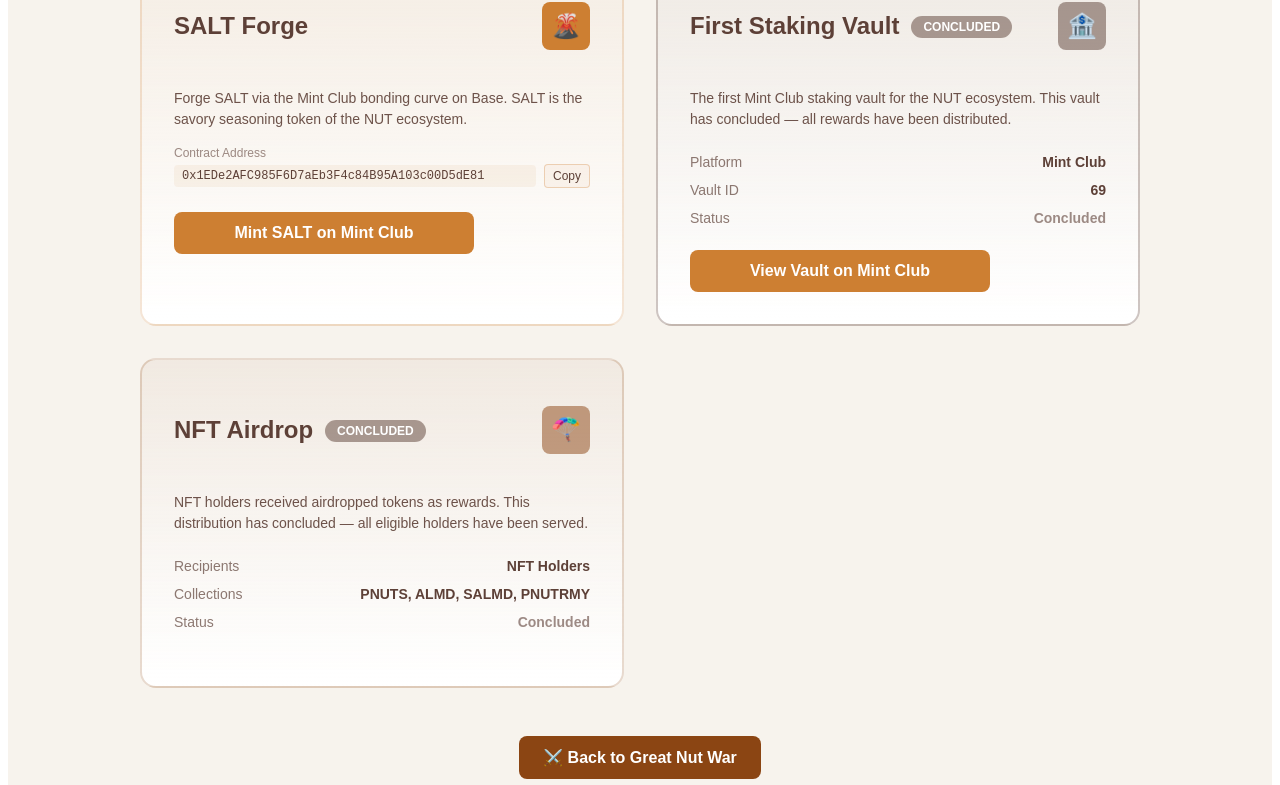
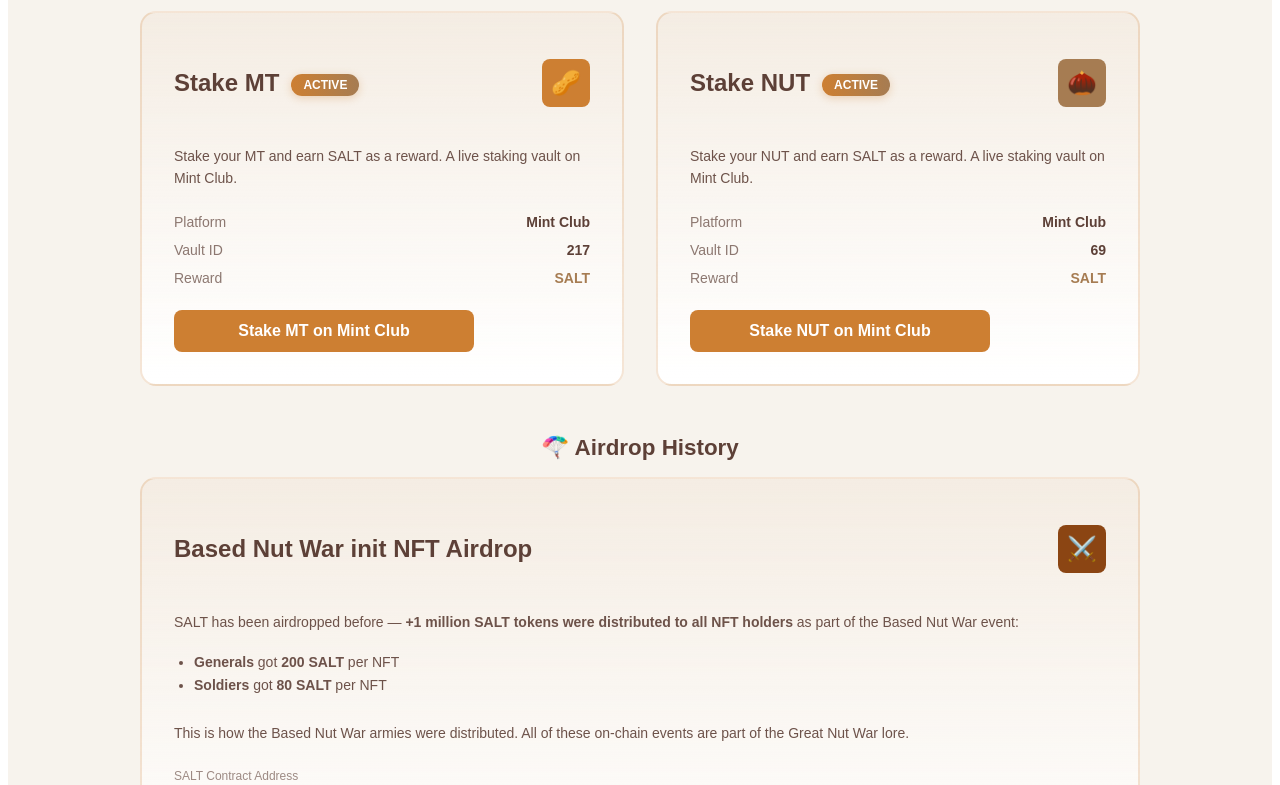
Before and after one commit to BASEDNUT/liquidity, a Next.js app: page /staking in a window 1280 px wide. Shown: the part 422-1207 px from the top of the page. Built offline with nearby package versions, Linux system fonts and the light colour scheme.

Commit message:
staking page rebuild: active vaults 217/69, SALT airdrop lore, SNUT note; SALT Forge to token/salt

```diff
--- a/pages/staking.js
+++ b/pages/staking.js
@@ -25,16 +25,17 @@ const StakingPage = () => {
     wordWrap: 'break-word',
   };
 
-  const concludedBadge = {
+  const activeBadge = {
     display: 'inline-block',
     padding: '0.25rem 0.75rem',
     fontSize: '0.75rem',
     fontWeight: 700,
     color: '#fff',
-    background: 'rgba(93,64,55,0.5)',
+    background: 'linear-gradient(90deg, #CD7F32, #A67C52)',
     borderRadius: '9999px',
     marginLeft: '0.75rem',
     verticalAlign: 'middle',
+    boxShadow: '0 2px 8px rgba(205,127,50,0.3)',
   };
 
   const btnStyle = {
@@ -49,80 +50,81 @@ const StakingPage = () => {
     transition: 'background-color 0.3s ease',
     fontWeight: 700,
     fontSize: '1rem',
-  };
-
-  const btnConcluded = {
-    ...btnStyle,
-    backgroundColor: 'rgba(93,64,55,0.3)',
-    cursor: 'default',
+    width: '100%',
+    boxSizing: 'border-box',
   };
 
   return (
     <Layout>
       <div style={{ minHeight: '100vh', backgroundColor: '#F7F3ED', fontFamily: 'Arial, sans-serif' }}>
         <Head>
-          <title>Staking & Vault | BASED NUT</title>
-          <meta name="description" content="SALT Forge, concluded staking vault, and NFT airdrop history for the NUT ecosystem." />
+          <title>Staking & Rewards | BASED NUT</title>
+          <meta name="description" content="Stake NUT and MT on Mint Club to earn SALT, plus SALT airdrop history from the Great Nut War." />
         </Head>
 
         <div style={{ maxWidth: '1000px', margin: '0 auto', padding: '8rem 1.5rem 2rem' }}>
           {/* Header */}
           <div style={{ textAlign: 'center', marginBottom: '3rem' }}>
             <h1 style={{ fontSize: '2.5rem', fontWeight: 'bold', color: '#5D4037', marginBottom: '0.5rem' }}>
-              🏰 Staking & Vault
+              🏰 Staking & Rewards
             </h1>
-            <p style={{ fontSize: '1.1rem', color: 'rgba(93,64,55,0.8)', maxWidth: '600px', margin: '0 auto' }}>
-              Mint SALT, review concluded vaults, and track airdrop history in the NUT ecosystem.
+            <p style={{ fontSize: '1.1rem', color: 'rgba(93,64,55,0.8)', maxWidth: '640px', margin: '0 auto', lineHeight: '1.6' }}>
+              Stake your NUT or MT on Mint Club and earn SALT. Hold Orchard NFTs and taste the spoils of the Great Nut War.
             </p>
           </div>
 
-          <div style={{ display: 'grid', gridTemplateColumns: 'repeat(auto-fit, minmax(320px, 1fr))', gap: '2rem', marginBottom: '3rem' }}>
+          {/* ACTIVE STAKES */}
+          <h2 style={{ fontSize: '1.4rem', fontWeight: 'bold', color: '#5D4037', textAlign: 'center', marginBottom: '1rem' }}>
+            🌱 Active Stakes
+          </h2>
+          <div style={{ display: 'grid', gridTemplateColumns: 'repeat(auto-fit, minmax(300px, 1fr))', gap: '2rem', marginBottom: '3rem' }}>
 
-            {/* SALT Forge */}
+            {/* Stake MT — Earn SALT */}
             <div style={cardStyle}>
               <div style={{ display: 'flex', alignItems: 'center', justifyContent: 'space-between', marginBottom: '1.5rem' }}>
                 <h3 style={{ fontSize: '1.5rem', fontWeight: 'bold', color: '#5D4037', flex: '1', marginRight: '1rem' }}>
-                  SALT Forge
+                  Stake MT
+                  <span style={activeBadge}>ACTIVE</span>
                 </h3>
                 <div style={{ width: '3rem', height: '3rem', backgroundColor: '#CD7F32', borderRadius: '0.5rem', display: 'flex', alignItems: 'center', justifyContent: 'center', color: '#fff', fontSize: '1.5rem' }}>
-                  🌋
+                  🥜
                 </div>
               </div>
-              <p style={{ fontSize: '0.875rem', color: 'rgba(93,64,55,0.9)', marginBottom: '1rem', lineHeight: '1.5' }}>
-                Forge SALT via the Mint Club bonding curve on Base. SALT is the savory seasoning token of the NUT ecosystem.
+              <p style={{ fontSize: '0.875rem', color: 'rgba(93,64,55,0.9)', marginBottom: '1.5rem', lineHeight: '1.6' }}>
+                Stake your MT and earn SALT as a reward. A live staking vault on Mint Club.
               </p>
-              <div style={{ marginBottom: '1.5rem' }}>
-                <span style={{ fontSize: '0.75rem', color: 'rgba(93,64,55,0.6)', display: 'block', marginBottom: '0.25rem' }}>Contract Address</span>
-                <div style={{ display: 'flex', alignItems: 'center', gap: '0.5rem' }}>
-                  <code style={{ fontSize: '0.75rem', color: '#5D4037', background: 'rgba(205,127,50,0.08)', padding: '0.25rem 0.5rem', borderRadius: '0.25rem', flex: 1, overflow: 'hidden', textOverflow: 'ellipsis', whiteSpace: 'nowrap' }}>
-                    {saltAddress}
-                  </code>
-                  <button
-                    onClick={() => copyToClipboard(saltAddress, 'salt')}
-                    style={{ cursor: 'pointer', border: '1px solid rgba(205,127,50,0.3)', background: 'rgba(205,127,50,0.05)', borderRadius: '0.25rem', padding: '0.25rem 0.5rem', fontSize: '0.75rem', color: '#5D4037' }}
-                  >
-                    {copied === 'salt' ? '✓' : 'Copy'}
-                  </button>
+              <div style={{ display: 'flex', flexDirection: 'column', gap: '0.75rem', marginBottom: '1.5rem' }}>
+                <div style={{ display: 'flex', justifyContent: 'space-between', fontSize: '0.875rem' }}>
+                  <span style={{ color: 'rgba(93,64,55,0.7)' }}>Platform</span>
+                  <span style={{ fontWeight: 'bold', color: '#5D4037' }}>Mint Club</span>
+                </div>
+                <div style={{ display: 'flex', justifyContent: 'space-between', fontSize: '0.875rem' }}>
+                  <span style={{ color: 'rgba(93,64,55,0.7)' }}>Vault ID</span>
+                  <span style={{ fontWeight: 'bold', color: '#5D4037' }}>217</span>
+                </div>
+                <div style={{ display: 'flex', justifyContent: 'space-between', fontSize: '0.875rem' }}>
+                  <span style={{ color: 'rgba(93,64,55,0.7)' }}>Reward</span>
+                  <span style={{ fontWeight: 'bold', color: '#A67C52' }}>SALT</span>
                 </div>
               </div>
-              <a href="https://mint.club/token/base/SALT" target="_blank" rel="noopener noreferrer" className="button-effect" style={btnStyle}>
-                Mint SALT on Mint Club
+              <a href="https://mint.club/staking/base/217" target="_blank" rel="noopener noreferrer" className="button-effect" style={btnStyle}>
+                Stake MT on Mint Club
               </a>
             </div>
 
-            {/* First Staking Vault — CONCLUDED */}
-            <div style={{ ...cardStyle, border: '2px solid rgba(93,64,55,0.3)', background: 'linear-gradient(to bottom, rgba(93,64,55,0.05), #fff)' }}>
+            {/* Stake NUT — Earn SALT */}
+            <div style={cardStyle}>
               <div style={{ display: 'flex', alignItems: 'center', justifyContent: 'space-between', marginBottom: '1.5rem' }}>
                 <h3 style={{ fontSize: '1.5rem', fontWeight: 'bold', color: '#5D4037', flex: '1', marginRight: '1rem' }}>
-                  First Staking Vault
-                  <span style={concludedBadge}>CONCLUDED</span>
+                  Stake NUT
+                  <span style={activeBadge}>ACTIVE</span>
                 </h3>
-                <div style={{ width: '3rem', height: '3rem', backgroundColor: 'rgba(93,64,55,0.5)', borderRadius: '0.5rem', display: 'flex', alignItems: 'center', justifyContent: 'center', color: '#fff', fontSize: '1.5rem' }}>
-                  🏦
+                <div style={{ width: '3rem', height: '3rem', backgroundColor: '#A67C52', borderRadius: '0.5rem', display: 'flex', alignItems: 'center', justifyContent: 'center', color: '#fff', fontSize: '1.5rem' }}>
+                  🌰
                 </div>
               </div>
-              <p style={{ fontSize: '0.875rem', color: 'rgba(93,64,55,0.9)', marginBottom: '1.5rem', lineHeight: '1.5' }}>
-                The first Mint Club staking vault for the NUT ecosystem. This vault has concluded — all rewards have been distributed.
+              <p style={{ fontSize: '0.875rem', color: 'rgba(93,64,55,0.9)', marginBottom: '1.5rem', lineHeight: '1.6' }}>
+                Stake your NUT and earn SALT as a reward. A live staking vault on Mint Club.
               </p>
               <div style={{ display: 'flex', flexDirection: 'column', gap: '0.75rem', marginBottom: '1.5rem' }}>
                 <div style={{ display: 'flex', justifyContent: 'space-between', fontSize: '0.875rem' }}>
@@ -134,45 +136,64 @@ const StakingPage = () => {
                   <span style={{ fontWeight: 'bold', color: '#5D4037' }}>69</span>
                 </div>
                 <div style={{ display: 'flex', justifyContent: 'space-between', fontSize: '0.875rem' }}>
-                  <span style={{ color: 'rgba(93,64,55,0.7)' }}>Status</span>
-                  <span style={{ fontWeight: 'bold', color: 'rgba(93,64,55,0.6)' }}>Concluded</span>
+                  <span style={{ color: 'rgba(93,64,55,0.7)' }}>Reward</span>
+                  <span style={{ fontWeight: 'bold', color: '#A67C52' }}>SALT</span>
                 </div>
               </div>
               <a href="https://mint.club/staking/base/69" target="_blank" rel="noopener noreferrer" className="button-effect" style={btnStyle}>
-                View Vault on Mint Club
+                Stake NUT on Mint Club
               </a>
             </div>
 
-            {/* NFT Airdrop — CONCLUDED */}
-            <div style={{ ...cardStyle, border: '2px solid rgba(139,69,19,0.2)', background: 'linear-gradient(to bottom, rgba(139,69,19,0.05), #fff)' }}>
-              <div style={{ display: 'flex', alignItems: 'center', justifyContent: 'space-between', marginBottom: '1.5rem' }}>
-                <h3 style={{ fontSize: '1.5rem', fontWeight: 'bold', color: '#5D4037', flex: '1', marginRight: '1rem' }}>
-                  NFT Airdrop
-                  <span style={concludedBadge}>CONCLUDED</span>
-                </h3>
-                <div style={{ width: '3rem', height: '3rem', backgroundColor: 'rgba(139,69,19,0.5)', borderRadius: '0.5rem', display: 'flex', alignItems: 'center', justifyContent: 'center', color: '#fff', fontSize: '1.5rem' }}>
-                  🪂
-                </div>
-              </div>
-              <p style={{ fontSize: '0.875rem', color: 'rgba(93,64,55,0.9)', marginBottom: '1.5rem', lineHeight: '1.5' }}>
-                NFT holders received airdropped tokens as rewards. This distribution has concluded — all eligible holders have been served.
-              </p>
-              <div style={{ display: 'flex', flexDirection: 'column', gap: '0.75rem', marginBottom: '1.5rem' }}>
-                <div style={{ display: 'flex', justifyContent: 'space-between', fontSize: '0.875rem' }}>
-                  <span style={{ color: 'rgba(93,64,55,0.7)' }}>Recipients</span>
-                  <span style={{ fontWeight: 'bold', color: '#5D4037' }}>NFT Holders</span>
-                </div>
-                <div style={{ display: 'flex', justifyContent: 'space-between', fontSize: '0.875rem' }}>
-                  <span style={{ color: 'rgba(93,64,55,0.7)' }}>Collections</span>
-                  <span style={{ fontWeight: 'bold', color: '#5D4037' }}>PNUTS, ALMD, SALMD, PNUTRMY</span>
-                </div>
-                <div style={{ display: 'flex', justifyContent: 'space-between', fontSize: '0.875rem' }}>
-                  <span style={{ color: 'rgba(93,64,55,0.7)' }}>Status</span>
-                  <span style={{ fontWeight: 'bold', color: 'rgba(93,64,55,0.6)' }}>Concluded</span>
-                </div>
+          </div>
+
+          {/* SALT AIRDROP LORE */}
+          <h2 style={{ fontSize: '1.4rem', fontWeight: 'bold', color: '#5D4037', textAlign: 'center', marginBottom: '1rem' }}>
+            🪂 Airdrop History
+          </h2>
+          <div style={cardStyle}>
+            <div style={{ display: 'flex', alignItems: 'center', justifyContent: 'space-between', marginBottom: '1.5rem' }}>
+              <h3 style={{ fontSize: '1.5rem', fontWeight: 'bold', color: '#5D4037', flex: '1', marginRight: '1rem' }}>
+                Based Nut War init NFT Airdrop
+              </h3>
+              <div style={{ width: '3rem', height: '3rem', backgroundColor: '#8B4513', borderRadius: '0.5rem', display: 'flex', alignItems: 'center', justifyContent: 'center', color: '#fff', fontSize: '1.5rem' }}>
+                ⚔️
               </div>
             </div>
+            <p style={{ fontSize: '0.875rem', color: 'rgba(93,64,55,0.9)', marginBottom: '1rem', lineHeight: '1.7' }}>
+              SALT has been airdropped before — <strong>+1 million SALT tokens were distributed to all NFT holders</strong> as part of the Based Nut War event:
+            </p>
+            <ul style={{ fontSize: '0.875rem', color: 'rgba(93,64,55,0.9)', marginBottom: '1.5rem', lineHeight: '1.7', paddingLeft: '1.25rem' }}>
+              <li><strong>Generals</strong> got <strong>200 SALT</strong> per NFT</li>
+              <li><strong>Soldiers</strong> got <strong>80 SALT</strong> per NFT</li>
+            </ul>
+            <p style={{ fontSize: '0.875rem', color: 'rgba(93,64,55,0.9)', marginBottom: '1.5rem', lineHeight: '1.6' }}>
+              This is how the Based Nut War armies were distributed. All of these on-chain events are part of the Great Nut War lore.
+            </p>
+            <div style={{ marginBottom: '1.5rem' }}>
+              <span style={{ fontSize: '0.75rem', color: 'rgba(93,64,55,0.6)', display: 'block', marginBottom: '0.25rem' }}>SALT Contract Address</span>
+              <div style={{ display: 'flex', alignItems: 'center', gap: '0.5rem' }}>
+                <code style={{ fontSize: '0.75rem', color: '#5D4037', background: 'rgba(205,127,50,0.08)', padding: '0.25rem 0.5rem', borderRadius: '0.25rem', flex: 1, overflow: 'hidden', textOverflow: 'ellipsis', whiteSpace: 'nowrap' }}>
+                  {saltAddress}
+                </code>
+                <button
+                  onClick={() => copyToClipboard(saltAddress, 'salt')}
+                  style={{ cursor: 'pointer', border: '1px solid rgba(205,127,50,0.3)', background: 'rgba(205,127,50,0.05)', borderRadius: '0.25rem', padding: '0.25rem 0.5rem', fontSize: '0.75rem', color: '#5D4037' }}
+                >
+                  {copied === 'salt' ? '✓' : 'Copy'}
+                </button>
+              </div>
+            </div>
+            <Link href="/great-nut-war" className="button-effect" style={{ ...btnStyle, backgroundColor: '#8B4513' }}>
+              ⚔️ Relive the Great Nut War
+            </Link>
+          </div>
 
+          {/* SNUT NOTE */}
+          <div style={{ marginTop: '2rem', padding: '1.25rem 1.5rem', background: 'rgba(205,127,50,0.06)', borderRadius: '1rem', border: '1px solid rgba(205,127,50,0.2)', textAlign: 'center' }}>
+            <p style={{ fontSize: '0.9rem', color: 'rgba(93,64,55,0.85)', lineHeight: '1.6' }}>
+              🧂 Looking for the staked yield token? Learn everything about <Link href="/token/snut" style={{ color: '#A67C52', fontWeight: 'bold' }}>SNUT</Link>.
+            </p>
           </div>
 
           {/* Back to War */}
```
